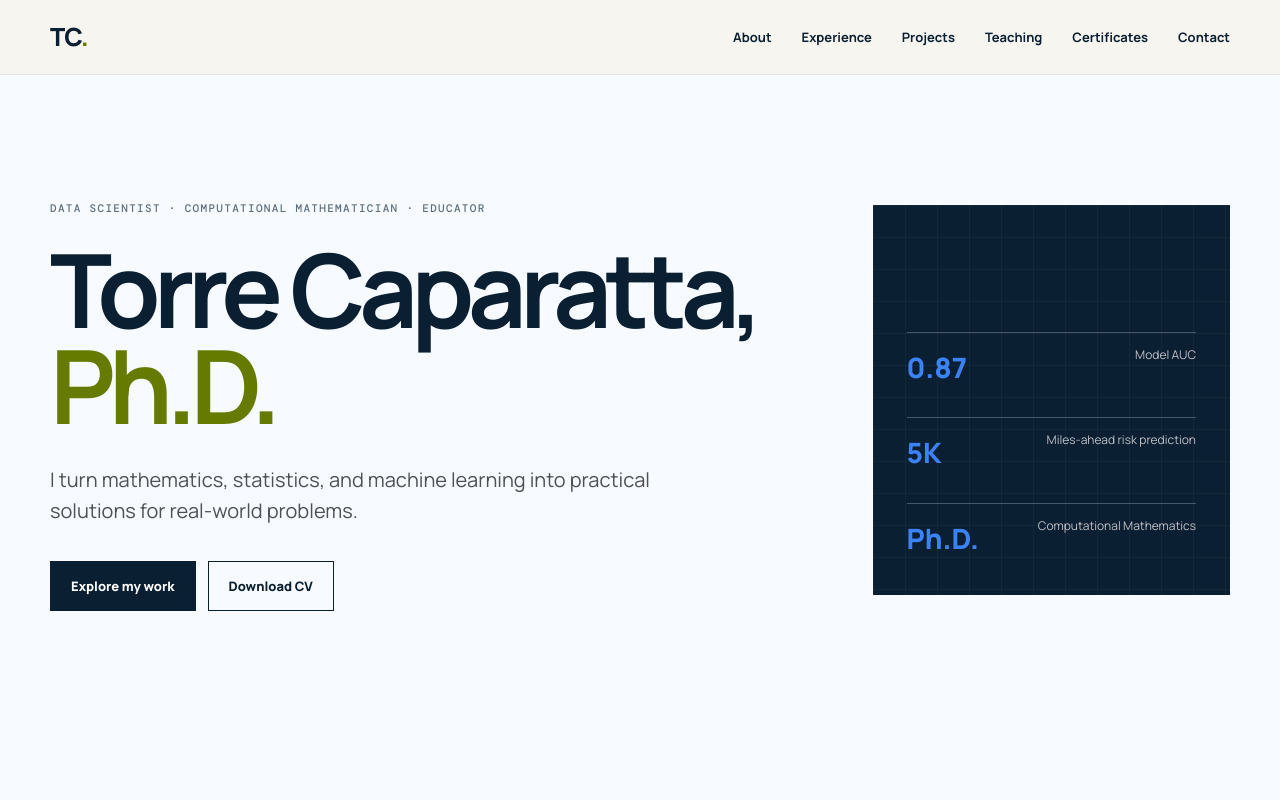
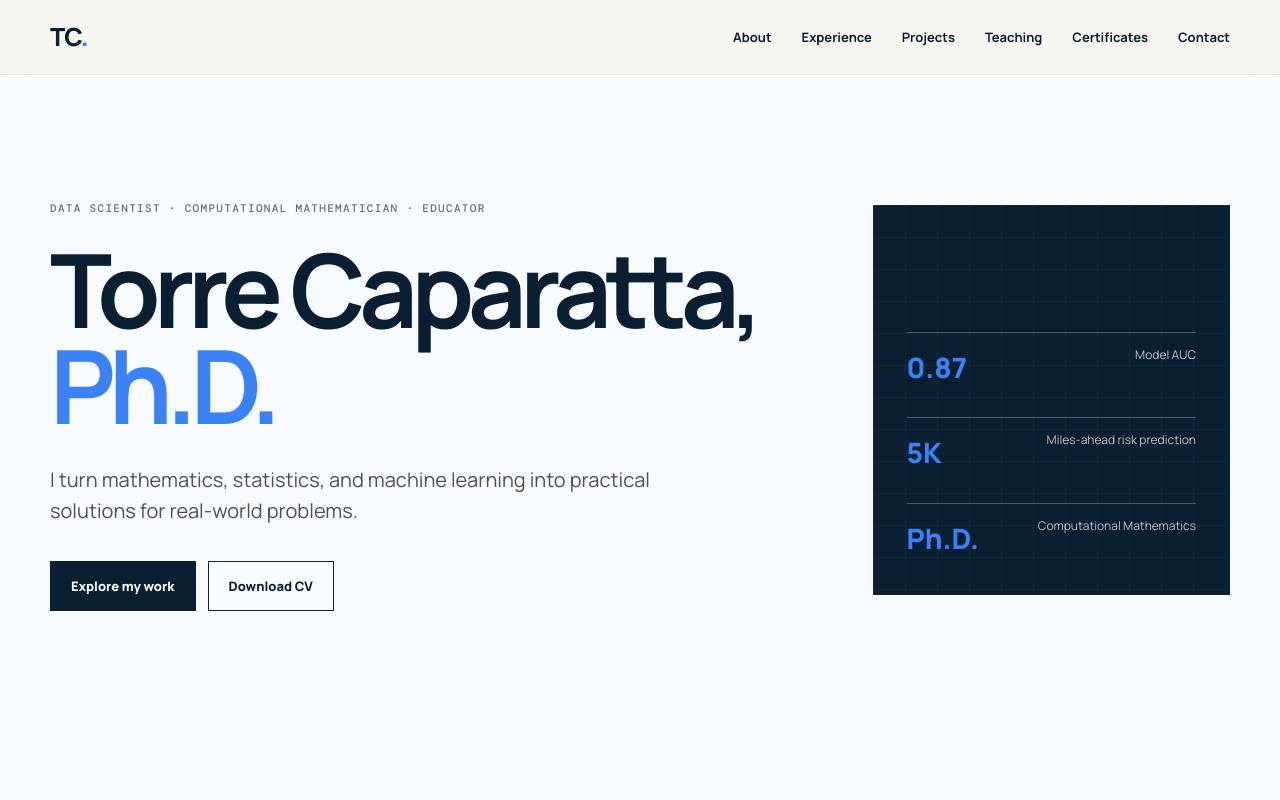
Before and after one commit to tcaparatta/torrecaparatta.github.io, a plain HTML site: page index.html in a window 1280 px wide. Shown: the top 800 px of the page. Drawn offline with nearby package versions, Linux system fonts and the light colour scheme.

Commit message:
Update style.css

```diff
--- a/assets/style.css
+++ b/assets/style.css
@@ -30,7 +30,7 @@ a { color: inherit; }
 }
 .nav { height: 74px; display: flex; align-items: center; justify-content: space-between; }
 .brand { font-size: 25px; font-weight: 800; text-decoration: none; letter-spacing: -1px; }
-.brand span, h2 span, h1 em { color: #657b00; font-style: normal; }
+.brand span, h2 span, h1 em { color: var(--accent); font-style: normal; }
 .nav-links { display: flex; gap: 30px; }
 .nav-links a { text-decoration: none; font-size: 13px; font-weight: 700; }
 .nav-toggle { display: none; background: none; border: 0; font-size: 24px; }
```
